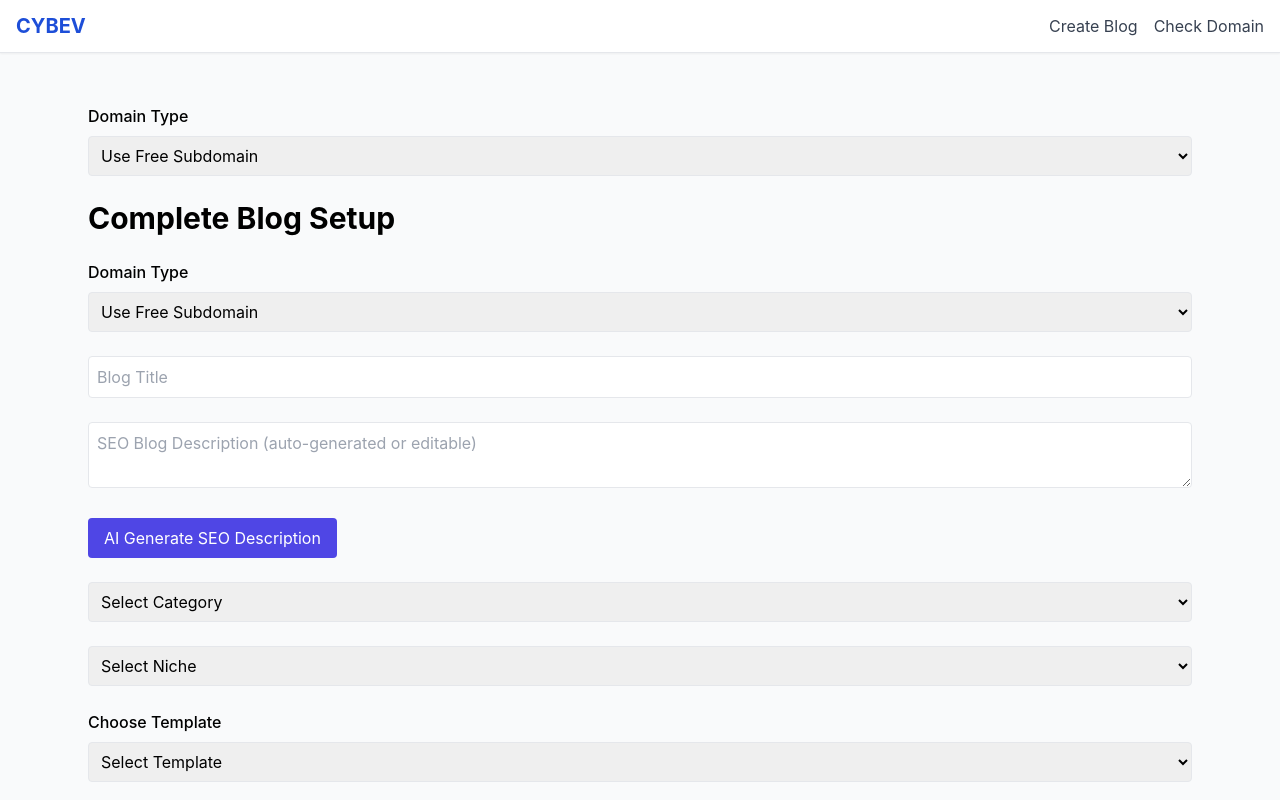
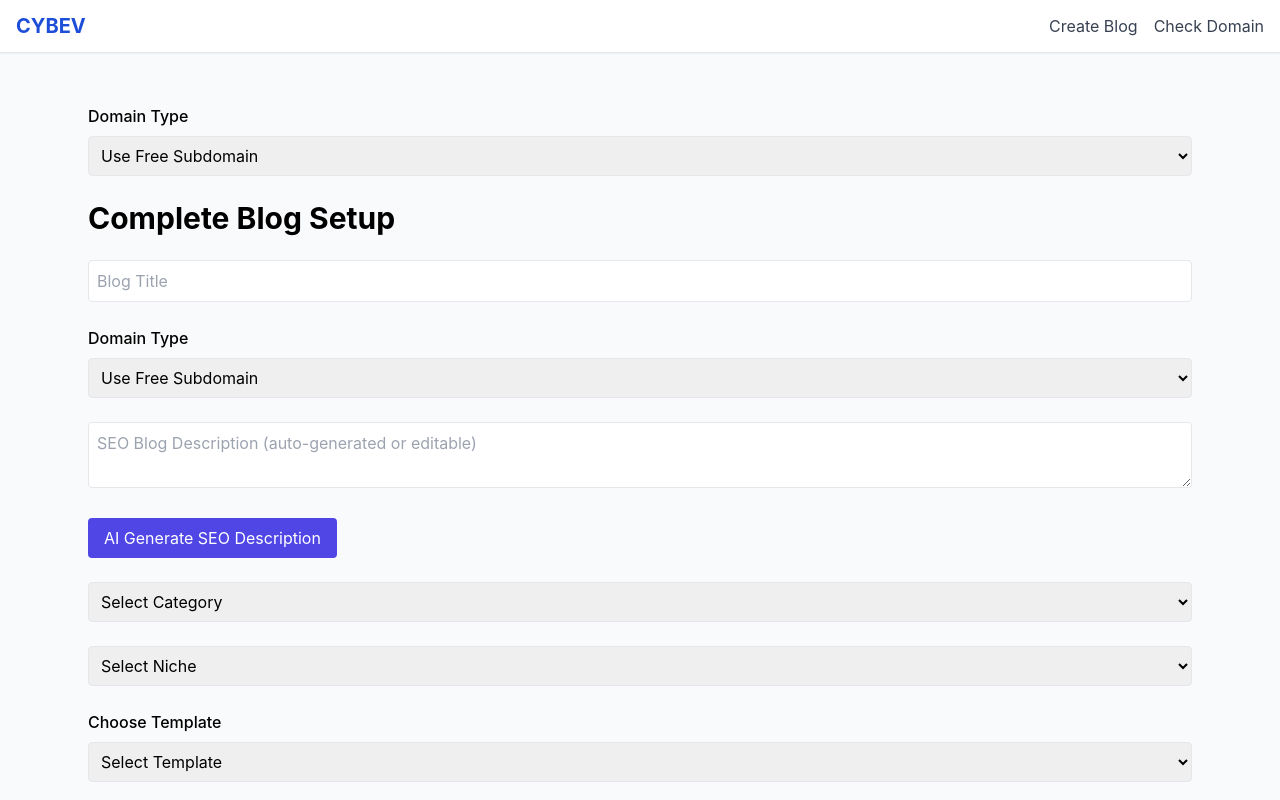
Before and after one commit to cybev1/cybev-frontend, a Next.js app: page /blog/setup in a window 1280 px wide. Shown: the top 800 px of the page. Built offline with nearby package versions, Linux system fonts and the light colour scheme.

Commit message:
Add files via upload

```diff
--- a/pages/blog/setup.jsx
+++ b/pages/blog/setup.jsx
@@ -96,6 +96,7 @@ export default function BlogSetup() {
       </div>
 
 <h1 className="text-3xl font-bold mb-4">Complete Blog Setup</h1>
+<input name="title" placeholder="Blog Title" className="border p-2 rounded w-full mt-2" onChange={handleChange} />
 
       <div className="space-y-2">
         <label className="font-medium">Domain Type</label>
@@ -122,7 +123,7 @@ export default function BlogSetup() {
       </div>
 
 
-      <input name="title" placeholder="Blog Title" className="border p-2 rounded w-full" onChange={handleChange} />
+
       <textarea name="description" placeholder="SEO Blog Description (auto-generated or editable)" className="border p-2 rounded w-full" value={form.description} onChange={handleChange} />
       <button onClick={generateSEODescription} className="bg-indigo-600 text-white px-4 py-2 rounded">AI Generate SEO Description</button>
 
```
